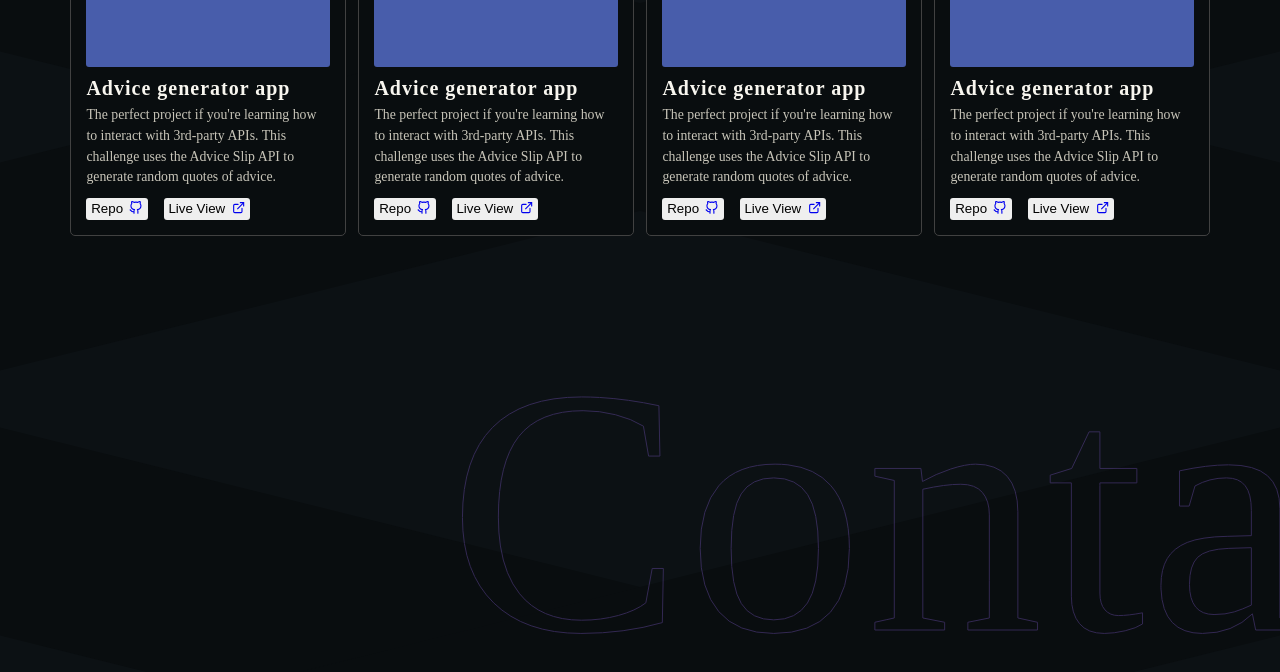
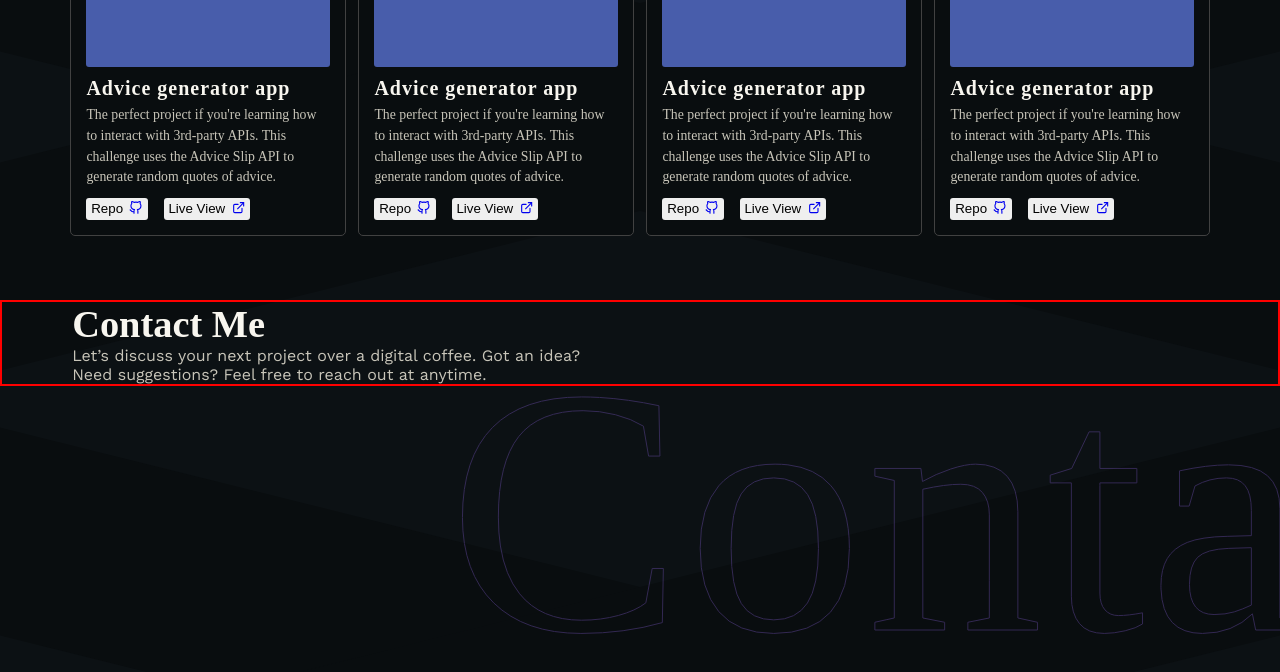
Before and after one commit to Webmekanic/My-Portfolio-v2.0.0, a React (Create React App) app: page / in a window 1280 px wide. Shown: the part 1685-2357 px from the top of the page. Built offline with nearby package versions, Linux system fonts and the light colour scheme; a web font is replaced by a local one.

Commit message:
feat:: add contact section

```diff
--- a/src/pages/Home.jsx
+++ b/src/pages/Home.jsx
@@ -14,6 +14,7 @@ import {
   AboutAniebo,
   ProjectStats,
   ProjectSection,
+  ContactSection,
 } from "../styles/HomeStyle"
 import ProjectItem from "../components/shared/ProjectItem"
 
@@ -156,8 +157,19 @@ function Home() {
               </section>
             </ProjectSection>
           </section>
+
           <section className="contactSection">
             <BgText text={"Contact"} classname="contactBgText" />
+            <ContactSection>
+              <div className="contactContainer">
+                <h1 className="aboutTitle">Contact Me</h1>
+                <p className="contactText">
+                  Let’s discuss your next project over a digital coffee. Got an
+                  idea? Need suggestions? Feel free to reach out at anytime.
+                </p>
+                <section className="contactAniebo"></section>
+              </div>
+            </ContactSection>
           </section>
         </section>
         {/* <Footer classname="homeFooter" /> */}
--- a/src/styles/HomeStyle.jsx
+++ b/src/styles/HomeStyle.jsx
@@ -448,16 +448,12 @@ export const MyHome = styled.div`
     margin-top: 19rem;
   }
 
-  .projectSection {
+  .projectSection,
+  .contactSection {
     margin-top: 4rem;
     z-index: 20;
     position: relative;
     width: 100%;
-  }
-  .contactSection {
-    margin-top: 4rem;
-    z-index: 20;
-    position: relative;
   }
 
   @media ${({ theme }) => theme.mediaQueries.above768} {
@@ -780,3 +776,21 @@ export const ProjectSection = styled.section`
     }
   }
 `
+export const ContactSection = styled.section`
+  border: 2px solid red;
+  .contactContainer {
+    width: 89%;
+    margin: auto;
+    // margin-top: 40px;
+  }
+  .contactText {
+    width: 45%;
+    color: ${({ theme }) => theme.colors.textColor};
+  }
+
+  @media ${({ theme }) => theme.mediaQueries.below768} {
+    .contactText {
+      width: 100%;
+    }
+  }
+`
```
